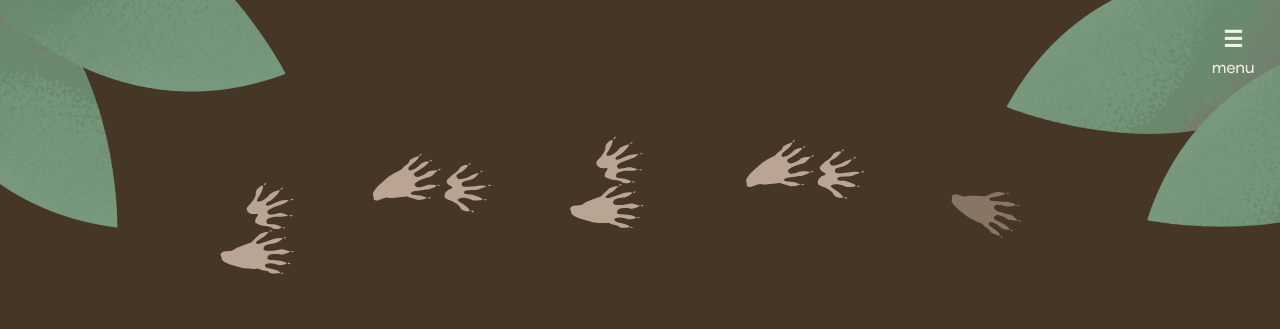
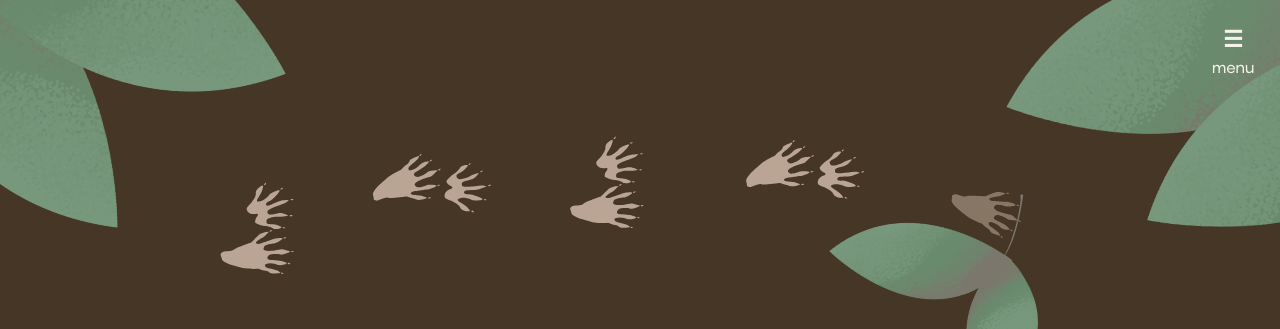
Before and after one commit to justineprovost/wildthoughtsquiz, a plain HTML site: page index.html in a window 1280 px wide. Shown: the top 329 px of the page. Drawn offline with nearby package versions, Linux system fonts and the light colour scheme; a script that the page names is missing; a web font is replaced by a local one.

Commit message:
Update index.html

```diff
--- a/index.html
+++ b/index.html
@@ -33,18 +33,10 @@
     var controller = new ScrollMagic.Controller();
 </script>
 
-    <div id="reveal_leaf"></div><section id="landing" >	<h1 data-aos="fade-up">Wild Thoughts</h1>
+    <div id="reveal_leaf"></div><div id="leaf_bg"></div><section id="landing" >	<h1 data-aos="fade-up">Wild Thoughts</h1>
 		<h4 data-aos="fade-up">How do you percieve animals in the city?</h4>
-
-<!--    <div id="reveal_leaf"></div>-->
-
     <a href="#questions" id="start_quiz" data-aos="fade-up" data-aos-duration="2000" onclick="revealQuiz()"><h5 >take the quiz</h5></a>
 
-<!--
-		<div id="section04" class="demo">
-    <a><span></span></a>
-	</div>
--->
 </section>
 
 
```
